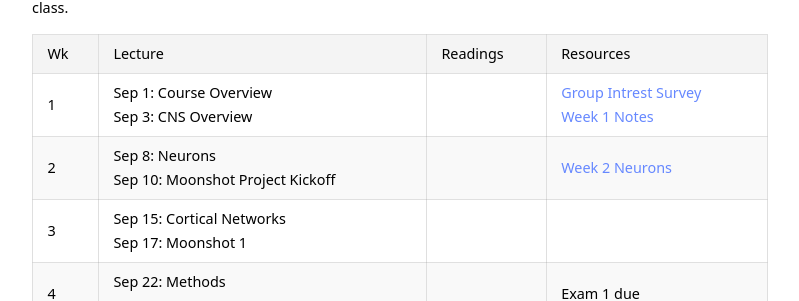
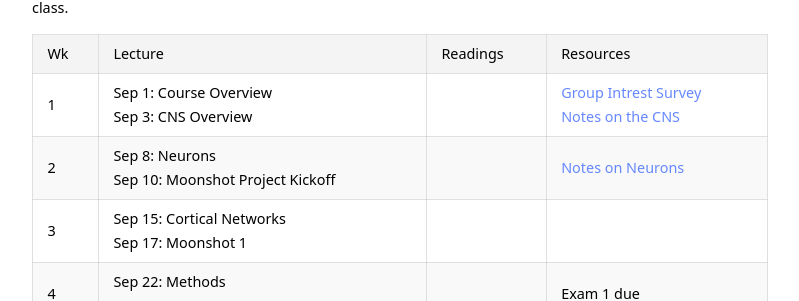
Before and after one commit to kschuler/ling104, a Jekyll site: the page built from index.md, in a window 1280 px wide and 900 px high, scrolled down 1270 px. Shown: the part 153-454 px from the top of the window, without its empty margins (240-1039 px from the left). Built offline with Jekyll 4.4.1, drawn with Linux system fonts in a browser that asks for light colours.

Commit message:
Update index.md

```diff
--- a/index.md
+++ b/index.md
@@ -45,8 +45,8 @@ Schedule is subject to change. All lectures will be recorded and [posted on Pano
 
 Wk  | Lecture | Readings | Resources
   --- | --- | --- | ---
-1 | Sep 1: Course Overview <br> Sep 3: CNS Overview| | [Group Intrest Survey]() <br>[Week 1 Notes](https://docs.google.com/document/d/1PRnxbS35voE_a0O-zt9b5AgpzA90kzHGQmPOjIeMIoo)
-2 | Sep 8: Neurons <br> Sep 10: Moonshot Project Kickoff | | [Week 2 Neurons](https://docs.google.com/document/d/10m2TaXG4dH76JJWaoWzONSnLYD6Opt5RjLd1bbx04pE/edit?usp=sharing)
+1 | Sep 1: Course Overview <br> Sep 3: CNS Overview| | [Group Intrest Survey]() <br>[Notes on the CNS](https://docs.google.com/document/d/1PRnxbS35voE_a0O-zt9b5AgpzA90kzHGQmPOjIeMIoo)
+2 | Sep 8: Neurons <br> Sep 10: Moonshot Project Kickoff | | [Notes on Neurons](https://docs.google.com/document/d/10m2TaXG4dH76JJWaoWzONSnLYD6Opt5RjLd1bbx04pE/edit?usp=sharing)
 3 | Sep 15: Cortical Networks <br> Sep 17: Moonshot 1| |
 4 | Sep 22: Methods <br> Sep 24: BQP| | Exam 1 due
 5 | Sep 29: Sounds & Phonemes<br> Oct 1: Moonshot 2 | |
```
